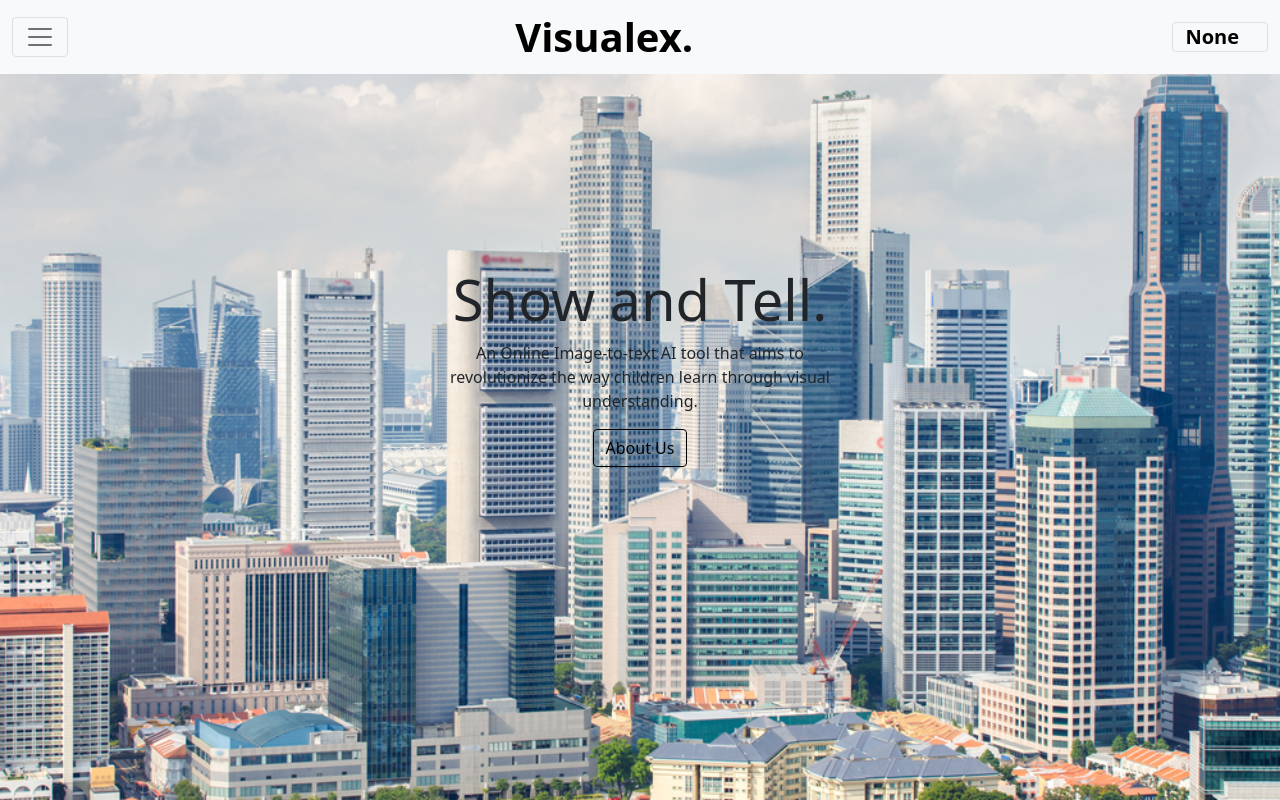
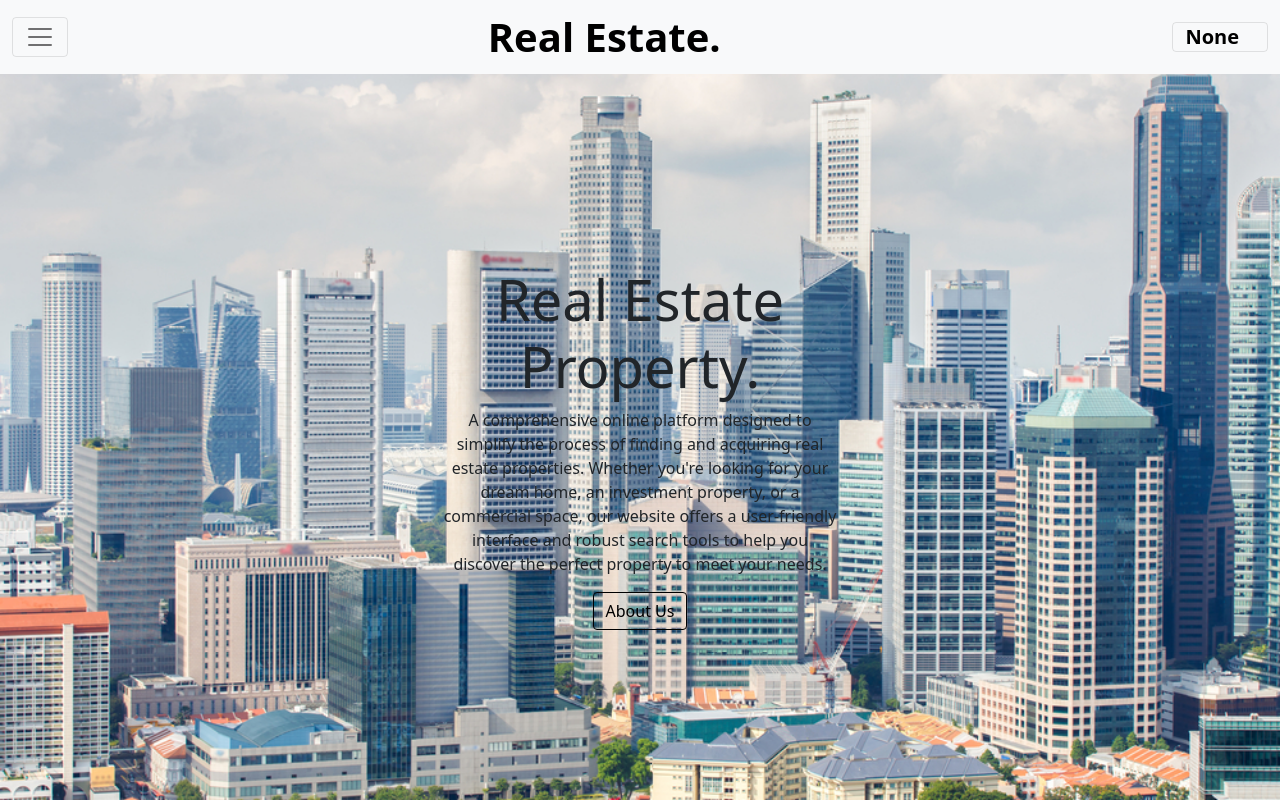
Before and after one commit to daffybum/CSIT314-group-project-purple, a Flask app: page /home in a window 1280 px wide. Run offline with Flask 3, Linux system fonts and the light colour scheme.

Commit message:
Add files via upload
changed some heading

```diff
--- a/csci314_project/templates/base.html
+++ b/csci314_project/templates/base.html
@@ -18,7 +18,7 @@
 
         <!-- Visualex text -->
         <a href="#intro" class="navbar-brand">
-          <span class="h1 fw-bold mb-0 text-black me-3">Visualex.</span>
+          <span class="h1 fw-bold mb-0 text-black me-3">Real Estate.</span>
         </a>
         <button class="navbar-toggler" type="button" data-bs-toggle="collapse" data-bs-target="#user-nav" aria-controls="user-nav" aria-expanded="false" aria-label="Toggle navigation">
           <span class="h7 fw-bold mb-0 text-black me-3">{{ user_name }}</span>
--- a/csci314_project/templates/homepage.html
+++ b/csci314_project/templates/homepage.html
@@ -4,9 +4,9 @@
 {% block content %}
 <div class="position-relative overflow-hidden p-md-5 mt-md-5 text-center bg-cloud">
   <div class="col-md-5 p-lg-5 mx-auto my-5">
-    <h1 class="display-4 font-weight-normal">Show and Tell.</h1>
+    <h1 class="display-4 font-weight-normal">Real Estate Property.</h1>
     <p class="font-weight-bold">
-      An Online Image-to-text AI tool that aims to revolutionize the way children learn through visual understanding.
+      A comprehensive online platform designed to simplify the process of finding and acquiring real estate properties. Whether you're looking for your dream home, an investment property, or a commercial space, our website offers a user-friendly interface and robust search tools to help you discover the perfect property to meet your needs.
     </p>
     <a class="btn btn-outline-secondary text-black" href="/about-us">About Us</a>
   </div>
```
